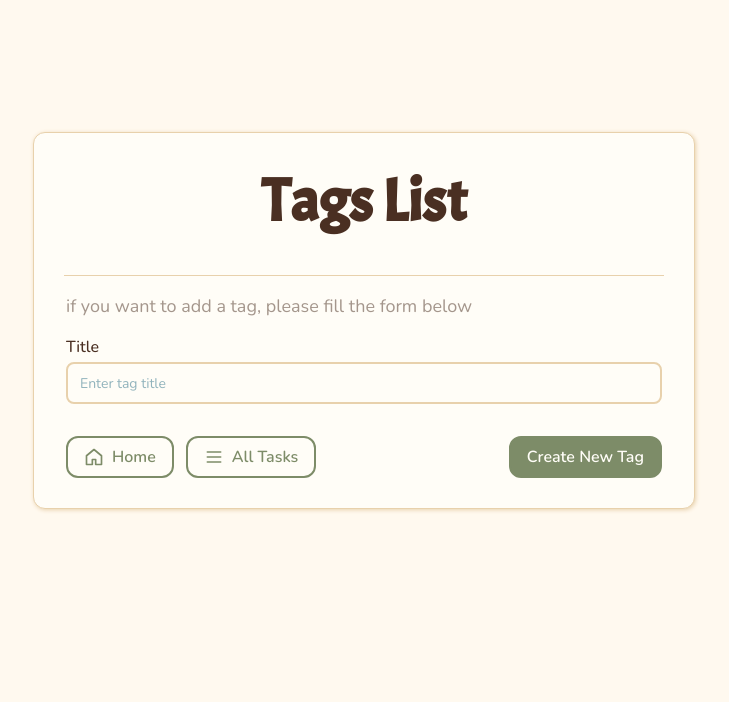
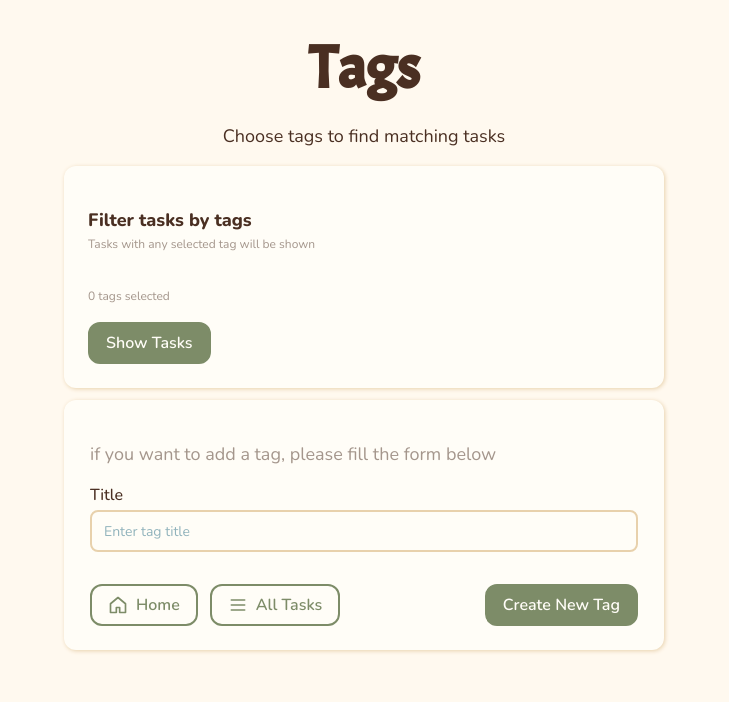
Before and after one commit to ruzanna-w/django-todo-list, a Django app: page /tasks/tag/ in a window 1280 px wide. Shown: the part 98-800 px from the top of the page, without its empty margins (276-1005 px from the left). Run offline with Django 5.2, Linux system fonts and the light colour scheme; data that the repository does not hold is empty.

Commit message:
feat: add tag filtering and deletion flow

```diff
--- a/tasks/static/tasks/css/style.css
+++ b/tasks/static/tasks/css/style.css
@@ -82,28 +82,37 @@ main {
     align-items: center;
 }
 
-form,
 .content-box,
 .form-content-box {
     width: 100%;
     max-width: 600px;
     padding: 30px;
     background-color: var(--color-surface);
-    border: 1px solid var(--color-border);
     border-radius: 12px;
     box-shadow: 1px 1px 4px var(--color-border);
 }
 
-.home-page {
+.home-page,
+.filter-box {
     width: 100%;
     max-width: 600px;
     padding: 30px;
     background-color: transparent;
     border: none;
     overflow: hidden;
+    box-shadow: none;
 }
 
-.tag-form,
+.filter-container {
+    display: flex;
+    flex-direction: column;
+    padding: 24px;
+    margin-bottom: 12px;
+    background-color: var(--color-surface);
+    border-radius: 12px;
+    box-shadow: 1px 1px 4px var(--color-border);
+}
+
 .delete-form {
     padding: 0;
     margin: 0 auto;
@@ -133,21 +142,83 @@ h2 {
     padding: 18px 0;
 }
 
-.category-tasks {
+.category-tasks,
+.tag-caption,
+.title-filter,
+.caption-filter,
+.filtered-task-item {
     font-family: "Nunito", sans-serif;
+    color: var(--color-text);
     font-size: 18px;
     padding: 0;
 }
 
-.tag-text {
+.tag-option,
+.tag-caption {
+    display: flex;
+    justify-content: center;
+    align-items: center;
+}
+
+.tag-option input {
+    position: absolute;
+    opacity: 0;
+}
+
+.tag-option {
+    cursor: pointer;
+}
+
+.tag-option:has(input:checked) {
+    background-color: color-mix(in srgb, var(--color-water) 80%, transparent);
+}
+
+.tag-option {
+    background-color: color-mix(in srgb, var(--color-water) 30%, transparent);
+    padding: 8px;
+    gap: 8px;
+    border-radius: 8px;
+}
+
+.title-filter {
+    font-weight: 800;
+    color: var(--color-text);
+    margin-bottom: 0;
+    padding-bottom: 4px;
+}
+
+.caption-filter,
+.tag-selected-caption {
+    font-family: "Nunito", sans-serif;
+    font-size: 12px;
+    color: color-mix(in srgb, var(--color-text) 50%, transparent);
+    margin: 0;
+}
+
+.tag-text,
+.tag-text-explanation,
+.text-filter {
     font-family: "Nunito", sans-serif;
     font-size: 18px;
     color: var(--color-text);
     padding: 0;
     margin: 0;
-    padding: 8px;
-    background-color: color-mix(in srgb, var(--color-water) 50%, transparent);
-    border-radius: 8px;
+}
+.tag-text {
+    font-size: 12px;
+}
+
+.tag-selected-caption {
+    padding-bottom: 18px;
+}
+
+.tag-text-explanation {
+    padding: 18px 0 4px 0;
+}
+
+.text-filter {
+    font-size: 16px;
+    font-weight: 800;
 }
 
 .tag-form-text,
@@ -157,8 +228,17 @@ h2 {
     color: color-mix(in srgb, var(--color-text) 50%, transparent);
 }
 
+.tag-delete {
+    font-family: "Nunito", sans-serif;
+    color: var(--color-text);
+    font-size: 12px;
+    border: none;
+    background: transparent;
+}
+
 .beaver-title {
     font-family: "Acme", sans-serif;
+    color: var(--color-text);
     font-size: 60px;
 }
 
@@ -485,12 +565,17 @@ form.form-checkbox {
 }
 
 .edit,
-.delete_task {
+.delete_task,
+.tag-delete {
     text-decoration: none;
     font-family: "Nunito", sans-serif;
     font-size: 8px;
     color: var(--color-text);
     margin-bottom: 4px;
+}
+
+.tag-delete {
+    margin-bottom: 8px;
 }
 
 .delete_task {
@@ -512,7 +597,51 @@ form.form-checkbox {
     flex-wrap: wrap;
     gap: 12px;
     padding: 18px 0;
-    border-bottom: 1px solid var(--color-border);
+}
+
+.filtered-task-list {
+    padding: 18px 0;
+}
+
+.filtered-task {
+    display: flex;
+    align-items: center;
+    gap: 8px;
+}
+
+.filtered-task-item{
+    padding: 12px 24px;
+    margin-bottom: 8px;
+    border-radius: 8px;
+    box-shadow: 0px 0px 2px var(--color-border);;
+    border-bottom: none;
+}
+
+.filtered-task-title,
+.filtered-task-tag {
+    display: flex;
+    align-items: center;
+    font-weight: 800;
+    margin: 0;
+}
+
+.filtered-task-tag {
+    font-weight: 600;
+}
+
+.tags-list {
+    padding: 4px;
+}
+
+.filtered-task-description {
+    font-size: 12px;
+    margin: 0;
+    color: color-mix(in srgb, var(--color-text) 50%, transparent);
+}
+
+.tag-task-configuration {
+    justify-content: flex-start;
+    padding-top: 8px;
 }
 
 /* ===== CATEGORY ===== */
--- a/tasks/templates/tasks/tag.html
+++ b/tasks/templates/tasks/tag.html
@@ -5,13 +5,67 @@
 {% endblock %}
 
 {% block content %}
-    <div class="content-box">
-        <h1 class="beaver-title">Tags List</h1>
+    <div class="content-box filter-box">
+        <h1 class="beaver-title">Tags</h1>
+        <p class="tag-caption">Choose tags to find matching tasks</p>
+        <div class="filter-container">
+            <form method="get">
+                <p class="title-filter">Filter tasks by tags</p>
+                <p class="caption-filter">Tasks with any selected tag will be shown</p>
                 <div class="tag-list">
                     {% for t in tag%}
-                <p class="tag-text">#{{t.title}}</p>
+                        <div class="tag-option">
+                            <label>
+                                <input
+                                    type="checkbox"
+                                    name="tags"
+                                    value="{{ t.id }}"
+                                    {% if t.id|stringformat:"s" in selected_tags %}checked{% endif %}>
+                                <span class="tag-text">#{{t.title}}</span>
+                            </label>
+                            <a href="{% url 'tasks:delete_tag' t.id%}" class="tag-delete">×</a>
+                        </div>
                     {% endfor%}
                 </div>
+                <p class="tag-selected-caption">
+                    {{ selected_count }}
+                    {% if selected_count == 1%}tag
+                    {% else %}tags
+                    {% endif %} selected
+                </p>
+                <input type="submit" value="Show Tasks">
+            </form>
+            {% if tasks %}
+                <p class="title-filter">Tasks with selected tags</p>
+                <p class="caption-filter">
+                    {{tasks_count}}
+                    {% if tasks_count == 1 %}task found{% else %}tasks found{% endif %}
+                </p>
+                <ul class="filtered-task-list">
+                    {% for task in tasks %}
+                        <li class="filtered-task-item">
+                            <div class="filtered-task">
+                                <span class="filtered-task-title">{{ task.title }}</span>
+                                <span class="filtered-task-tag">
+                                    {% for tag in task.tags.all%}
+                                        {% if tag.id|stringformat:"s" in selected_tags %}
+                                            <span class="tags-list">#{{tag.title}}</span>
+                                        {% endif %}
+                                    {% endfor%}
+                                </span>
+                            </div>
+                            <p class="filtered-task-description">{{ task.description }}</p>
+                            <div class="task-configuration tag-task-configuration">
+                                <a href="{% url 'tasks:edit' task.id %}" class="edit">EDIT TASK</a>
+                                <a href="{% url 'tasks:task_delete' task.id %}" class="delete_task">DELETE</a>
+                            </div>
+                        </li>
+                    {% endfor %}
+                </ul>
+            {% endif %}
+        </div>
+
+        <div class="filter-container">
             <form class="tag-form" method="post">
                 {% csrf_token %}
                 <fieldset class="tag-fieldset">
@@ -29,4 +83,6 @@
                 </fieldset>
             </form>
         </div>
+
+    </div>
 {% endblock %}
--- a/tasks/urls.py
+++ b/tasks/urls.py
@@ -11,5 +11,6 @@ urlpatterns = [
     path("form/", views.add_task, name='add_task'),
     path("<int:task_id>/edit/", views.edit, name="edit"),
     path("<int:task_id>/task_delete/", views.delete_task, name="task_delete"),
-    path("task_status/", views.change_status, name="task_status")
+    path("task_status/", views.change_status, name="task_status"),
+    path("<int:tag_id>/tag_delete/", views.delete_tag, name="delete_tag")
 ]
--- a/tasks/views.py
+++ b/tasks/views.py
@@ -27,8 +27,18 @@ def tag_list(request):
         Tag.objects.create(title=title)
         return redirect("tasks:tag")
 
-    tag = Tag.objects.all()
-    return render(request, "tasks/tag.html", {"tag": tag})
+    tags = Tag.objects.all()
+    selected_tags = request.GET.getlist("tags")
+    tasks = Task.objects.filter(tags__id__in=selected_tags).distinct()
+    tasks_count = tasks.count()
+
+    return render(request, "tasks/tag.html", {
+        "tag": tags,
+        "selected_tags": selected_tags,
+        "selected_count": len(selected_tags),
+        "tasks": tasks,
+        "tasks_count": tasks_count,
+    })
 
 def add_task(request):
     if request.method == "POST":
@@ -78,5 +88,14 @@ def change_status(request):
 
     return redirect("tasks:tasks")
 
+def delete_tag(request, tag_id):
+    tag = get_object_or_404(Tag, id=tag_id)
+
+    if request.method == 'POST':
+        tag.delete()
+        return redirect("tasks:tag")
+
+    return render(request, "tasks/tag_delete.html", {"tag": tag})
+
 def page_not_found(request, exception):
     return render(request, '404.html', status=404)
```
Also changed, not shown: tasks/templates/tasks/tag_delete.html (added, +19 -0 lines). Lines whose indentation alone changed are shown as unchanged.
